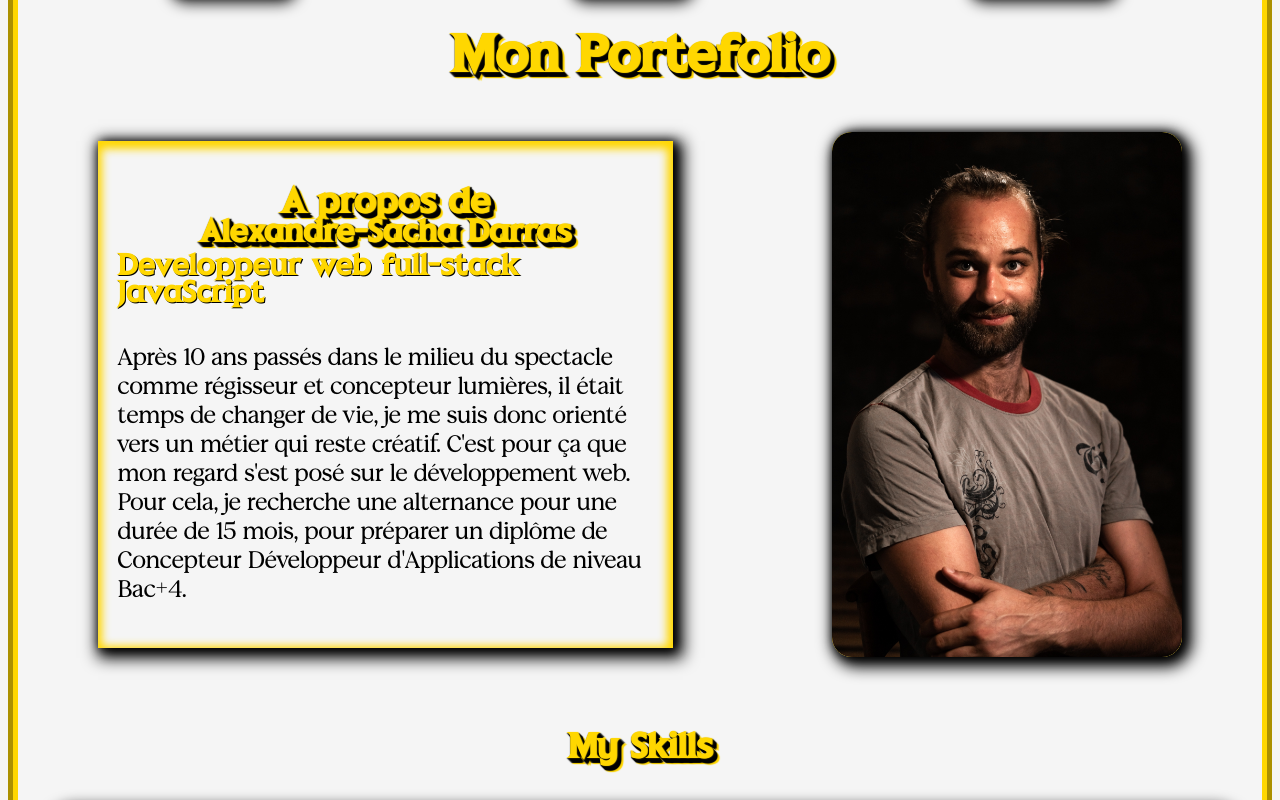
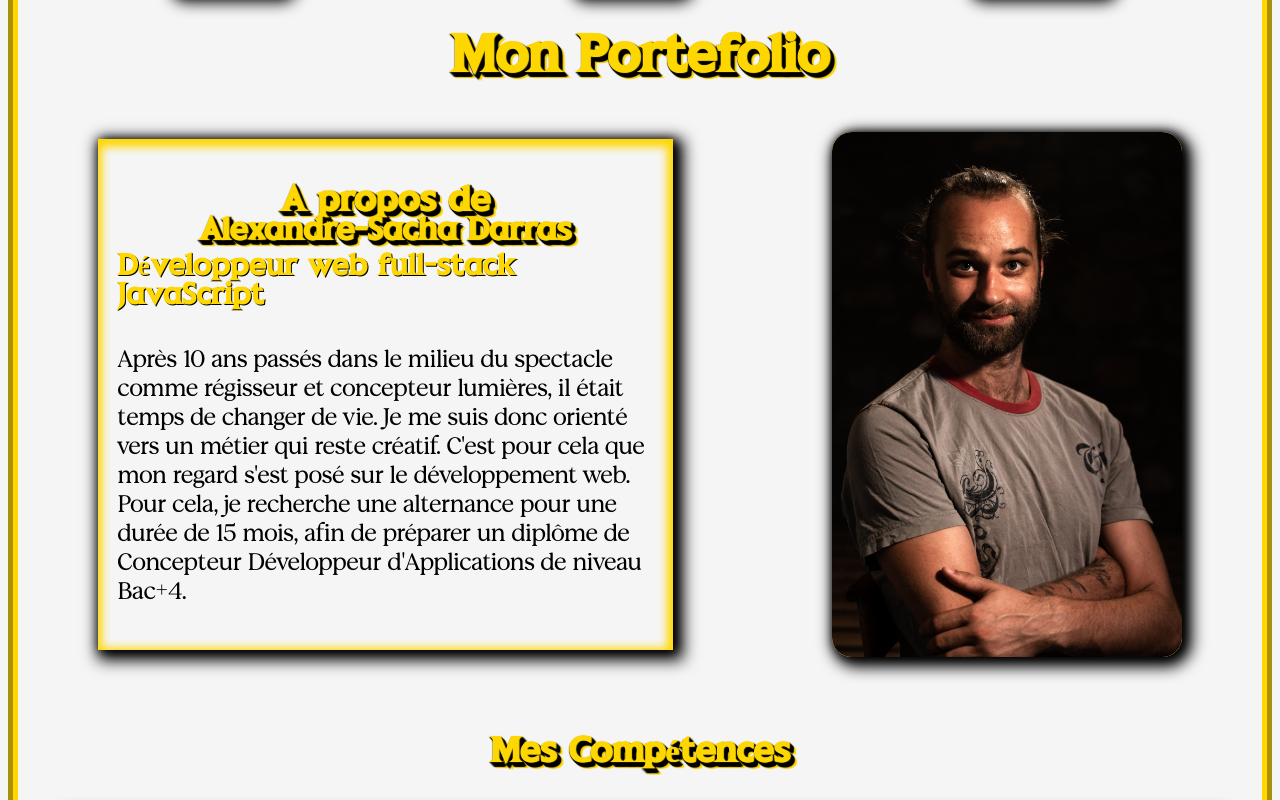
Before and after one commit to Sachdarras/pfaaasd, a Next.js app: page / in a window 1280 px wide. Shown: the part 440-1240 px from the top of the page. Built offline with nearby package versions, Linux system fonts and the light colour scheme.

Commit message:
debug before deploy

```diff
--- a/src/app/comoponents/Description.jsx
+++ b/src/app/comoponents/Description.jsx
@@ -1,23 +1,30 @@
 import Image from 'next/image';
+
 function Description() {
   return (
     <div className="content">
       <div className="description-container">
         <h2>A propos de</h2>
         <h3>Alexandre-Sacha Darras</h3>
-        <h4 className="sub-title">Developpeur web full-stack JavaScript </h4>
+        <h4 className="sub-title">Développeur web full-stack JavaScript</h4>
         <p>
           Après 10 ans passés dans le milieu du spectacle comme régisseur et
-          concepteur lumières, il était temps de changer de vie, je me suis donc
-          orienté vers un métier qui reste créatif. C'est pour ça que mon regard
-          s'est posé sur le développement web. Pour cela, je recherche une
-          alternance pour une durée de 15 mois, pour préparer un diplôme de
-          Concepteur Développeur d'Applications de niveau Bac+4.
+          concepteur lumières, il était temps de changer de vie. Je me suis donc
+          orienté vers un métier qui reste créatif. C&apos;est pour cela que mon regard
+          s&apos;est posé sur le développement web. Pour cela, je recherche une
+          alternance pour une durée de 15 mois, afin de préparer un diplôme de
+          Concepteur Développeur d&apos;Applications de niveau Bac+4.
         </p>
       </div>
-  <Image src="/assets/images/profil.jpg" className="profil" alt="profil" width={150} height={150} />
+      <Image
+        src="/assets/images/profil.jpg"
+        className="profil"
+        alt="profil"
+        width={150}
+        height={150}
+      />
     </div>
   );
 }
 
-export default Description;
+export default Description; // N'oubliez pas d'ajouter l'exportation
--- a/src/app/comoponents/Footer.jsx
+++ b/src/app/comoponents/Footer.jsx
@@ -1,9 +1,9 @@
 function Footer() {
   return (
     <div className="footer-container">
-      <p> &#xA9; Copyright Crédit by ASD</p>
+      <p>&#xA9; Copyright Crédit by ASD</p>
     </div>
   );
 }
 
-export default Footer;
+export default  Footer ;
--- a/src/app/comoponents/Skills.jsx
+++ b/src/app/comoponents/Skills.jsx
@@ -1,13 +1,20 @@
-import skills from "../data/skillsdata";
+import Image from 'next/image';
+import skills from "../data/skillsdata"; // Assurez-vous que ce chemin est correct
 
 function Skills() {
   return (
     <div className="skills-container">
-      <h2>My Skills</h2>
+      <h2>Mes Compétences</h2>
       <ul className="logo-container">
         {skills.map((skill, index) => (
           <li key={index}>
-            <img className="logo" src={skill.img} alt={skill.name} />
+            <Image
+              className="logo"
+              src={skill.img}
+              alt={skill.name}
+              width={50} // Ajustez la largeur selon vos besoins
+              height={50} // Ajustez la hauteur selon vos besoins
+            />
           </li>
         ))}
       </ul>
--- a/src/app/contact/page.jsx
+++ b/src/app/contact/page.jsx
@@ -1,16 +1,12 @@
-
-import Info from "../comoponents/Info";
+import Info from "../../app/comoponents/Info"; // Correction du chemin d'importation
 
 function Contact() {
   return (
     <>
       <div className="header-container">
-
         <h1 className="header-title">Contact</h1>
       </div>
-
       <Info />
-
     </>
   );
 }
--- a/src/app/layout.jsx
+++ b/src/app/layout.jsx
@@ -1,6 +1,6 @@
 import Image from 'next/image';
-import Nav from './comoponents/Nav'
-import Footer from './comoponents/Footer'
+import Nav from '../../src/app/comoponents/Nav'
+import Footer from '../../src/app/comoponents/Footer';
 import "./style/global.scss"
 export default function RootLayout({ children }) {
   return (
--- a/src/app/page.jsx
+++ b/src/app/page.jsx
@@ -1,16 +1,16 @@
+import Description from "../app/comoponents/Description"; // Correction du chemin
+import Skills from "../app/comoponents/Skills"; // Correction du chemin
 
-import Description from "./comoponents/Description";
-import Skills from "./comoponents/Skills";
-
-function Home () {
-    return ( <>
-    <div className="homepage-container">
-    <h1 className="header-title">Mon Portefolio</h1>
-    <Description/>
-    <Skills/>
-
-    </div>
-    </> );
+function Home() {
+  return (
+    <>
+      <div className="homepage-container">
+        <h1 className="header-title">Mon Portefolio</h1>
+        <Description />
+        <Skills />
+      </div>
+    </>
+  );
 }
 
-export default Home ;
+export default Home;
--- a/src/app/projet/page.jsx
+++ b/src/app/projet/page.jsx
@@ -1,5 +1,5 @@
 // app/page.jsx ou app/projets/page.jsx
-import ProjectCard from "../comoponents/ProjectCard"; // Assure-toi que le chemin est correct
+import ProjectCard from "../comoponents/ProjectCard"; // Corrige le chemin d'importation
 
 export default function Home() {
   return (
```
Also changed, not shown: src/app/comoponents/ProjectCard.jsx (+4 -5 lines), src/app/projet/[id]/page.jsx (+15 -11 lines).
